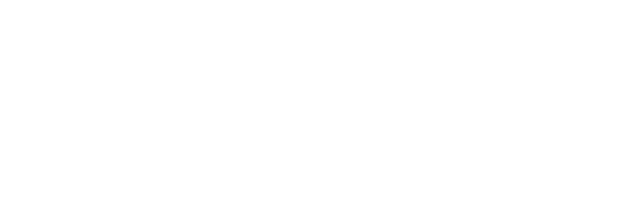
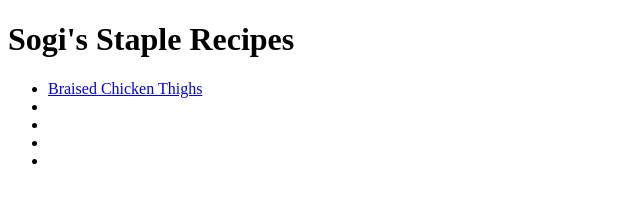
Before and after one commit to BenMacklin/odin-recipes, a plain HTML site: page index.html in a window 1280 px wide. Shown: the whole page, without its empty margins (0-640 px from the left). Drawn offline with Linux system fonts and the light colour scheme.

Commit message:
Deleted recipes html and made recipe folder and first relative link

```diff
--- a/index.html
+++ b/index.html
@@ -7,5 +7,25 @@
   </head>
 
 
+<h1>Sogi's Staple Recipes</h1>
+
+<ul>
+  <li>
+<a href="recipes/braisedchicken.html">Braised Chicken Thighs</a>
+  </li>
+  <li>
+
+  </li>
+  <li>
+
+  </li>
+  <li>
+
+  </li>
+  <li>
+
+  </li>
+</ul>
+
 
 <html>
```
Also changed, not shown: recipes/braisedchicken.html (added, +11 -0 lines).
